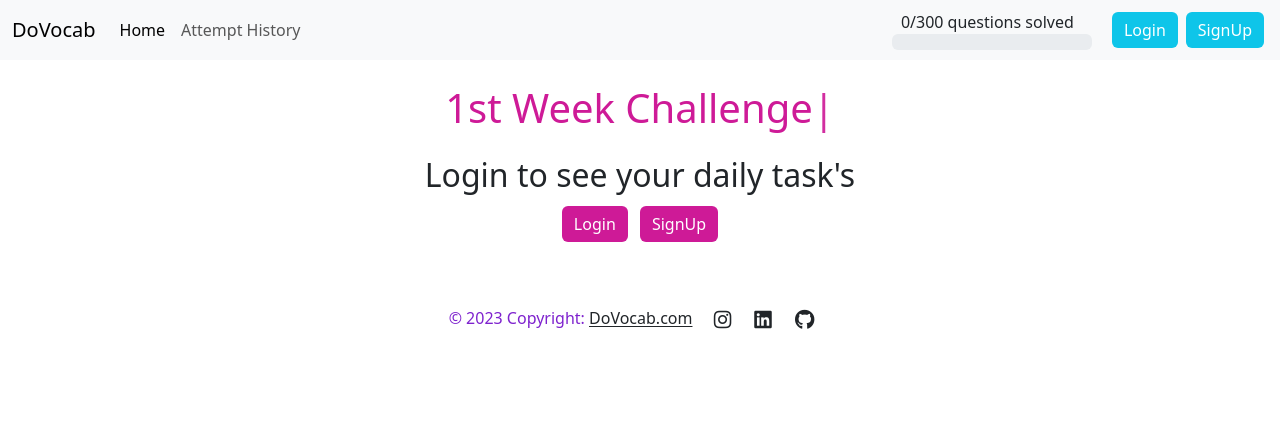
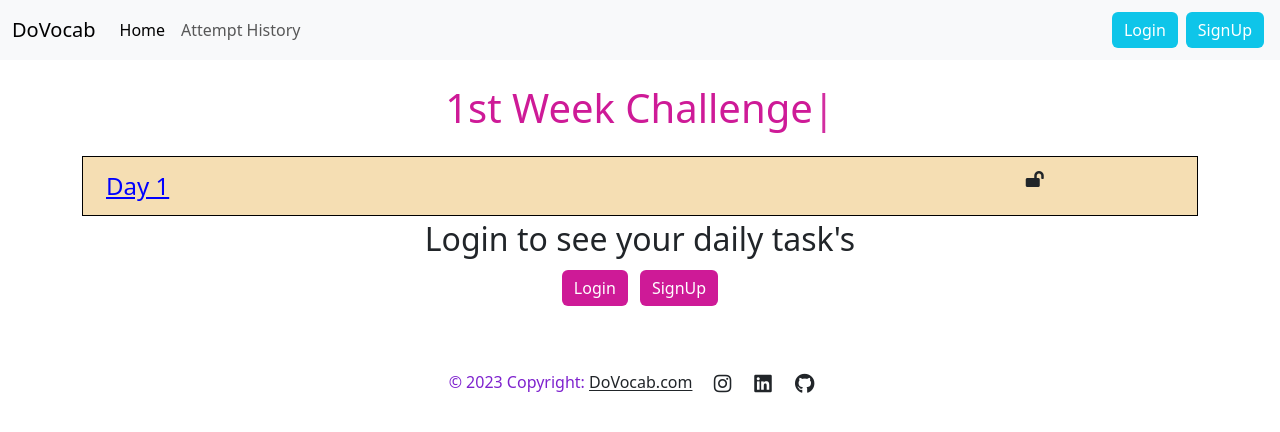
Before and after one commit to ANSH127/DoVocab, a Django app: page / in a window 1280 px wide. Shown: the top 432 px of the page. Run offline with Django 4.2, Linux system fonts and the light colour scheme; data comes from the database, SQL or seed files in the repository; both versions use the stored data as it was after the commit; some libraries are stand-ins or nearby versions.

Commit message:
updating files

```diff
--- a/templates/base.html
+++ b/templates/base.html
@@ -114,7 +114,7 @@
             setTimeout(() => {
                 x.style.display = "none";
 
-            }, 2000);
+            }, 4000);
 
         }
     </script>
--- a/templates/home1.html
+++ b/templates/home1.html
@@ -24,6 +24,10 @@
     }
     body {
         /* background: url('/media/pexels-rafael-guajardo-604684.jpg') no-repeat center center; */
+    }
+    #open:hover{
+        color: red;
+
     }
 </style>
 {% endblock css %}
@@ -65,7 +69,7 @@
 
                     {% else %}
                     <form action="/day/{{task.task.sno}}/test" method="post">{% csrf_token %}
-                        <input type="submit" value="{{task.task.title}}">
+                        <input type="submit" id="open" value="{{task.task.title}}">
                         <span class="badge text-bg-warning">Pending</span>
 
                     </form>
@@ -143,7 +147,7 @@
 
 <script>
     var typed = new Typed('#typed', {
-        strings: ["Your Daily Tasks","1st Week Challenge",'Complete this to proceed'],
+        strings: ["Your Daily Tasks","1st Week Challenge",'Complete this to proceed','Boost your vocabulary',],
         backSpeed: 15,
         smartBackspace: true,
         backDelay: 2200,
--- /dev/null
+++ b/templates/home2.html
@@ -0,0 +1,124 @@
+{% extends 'base.html' %}
+{% block title%} DoVocab{% endblock %}
+
+
+
+{% block css %}
+<style>
+    input {
+        background-color: wheat;
+        border: none;
+        text-decoration: underline;
+        color: blue;
+        font-size: x-large;
+    }
+
+    body {
+        /* background: url('/media/pexels-rafael-guajardo-604684.jpg') no-repeat center center; */
+    }
+
+    #open:hover {
+        color: red;
+
+    }
+</style>
+{% endblock css %}
+
+{% block body %}
+
+
+<h1 class="text-center my-4" style="color: #ce1a97; font-family: inherit;"><span id="typed"></span></h1>
+
+
+<div class="container mt-4">
+    {% for task in task %}
+    <div>
+        <div class="my-1" style="border: 1px solid black; padding:10px; background-color: wheat;">
+            <div class="row " style="margin-left: -5px;">
+                <div class="col-10">
+                    <form action="/day/{{task.sno}}/test" method="post">{% csrf_token %}
+                        <input type="submit" id="open" value="{{task.title}}">
+
+                    </form>
+
+
+
+                </div>
+                <div class="col-2">
+                    <i class="fas fa-lock-open"></i>
+                </div>
+            </div>
+        </div>
+
+
+
+    </div>
+
+    {% endfor %}
+</div>
+
+<div class="text-center">
+    <h2 class="text-center">Login to see your daily task's</h2>
+
+    <a style="background-color: #ce1a97; border: none;" href="/login/" type="button"
+        class="btn btn-primary mx-1 my-1">Login</a>
+    <a style="background-color: #ce1a97; border: none;" href="/signup/" type="button"
+        class="btn btn-primary mx-1 my-1">SignUp</a>
+</div>
+
+
+<footer class="text-center text-white" style="background-color: #f1f1f1;">
+
+    <div class="text-center text-dark mt-3" id="foot"
+        style="background-color: white; color: #7e22ce !important;bottom: 0; margin-top: 50px !important; ">
+
+
+
+        © 2023 Copyright:
+        <a class="text-dark" href="https://DoVocab's.com/">DoVocab.com</a>
+
+        <!-- Instagram -->
+        <a class="btn btn-link btn-floating btn-lg text-dark" target="_blank"
+            href="https://www.instagram.com/i_agarwal_ansh/" role="button" data-mdb-ripple-color="dark"><i
+                class="fab fa-instagram"></i></a>
+
+        <!-- Linkedin -->
+        <a class="btn btn-link btn-floating btn-lg text-dark" target="_blank"
+            href="https://www.linkedin.com/in/ansh-agarwal-390797253/" role="button" data-mdb-ripple-color="dark"
+            style="margin: -15px !important;"><i class="fab fa-linkedin"></i></a>
+        <!-- Github -->
+        <a class="btn btn-link btn-floating btn-lg text-dark" target="_blank" href="https://github.com/the-error4-0-4"
+            role="button" data-mdb-ripple-color="dark"><i class="fab fa-github"></i></a>
+
+    </div>
+    <!-- Copyright -->
+</footer>
+
+{% endblock body %}
+
+
+{% block js %}
+
+<script>
+    var typed = new Typed('#typed', {
+        strings: ["Your Daily Tasks", "1st Week Challenge", 'Complete this to proceed', 'Boost your vocabulary',],
+        backSpeed: 15,
+        smartBackspace: true,
+        backDelay: 2200,
+        startDelay: 1000,
+        typeSpeed: 25,
+        loop: true,
+        showCursor: true,
+
+    });
+
+    let x1 = document.getElementById('count').innerHTML
+    // console.log(x1)
+    let percent = Math.ceil(parseInt(x1) * 100 / 300)
+    // console.log(percent)
+    document.getElementById('progressbar').style.width = percent + "%";
+
+
+
+</script>
+{% endblock js %}
--- a/vocab/templatetags/extras2.py
+++ b/vocab/templatetags/extras2.py
@@ -4,5 +4,5 @@ register=template.Library()
 @register.filter(name='check')
 def check(val1,val2):
     value=val1.split(',')
-    print(type(value[val2-1]))
+    # print(type(value[val2-1]))
     return int(value[val2-1])
--- a/vocab/views.py
+++ b/vocab/views.py
@@ -14,20 +14,25 @@ import math
 
 
 def home(request):
-    task1=userdetail.objects.filter(user=request.user)
-    # print(task1)
-    progress=userdetail.objects.filter(user=request.user,test_status="True")
-    # print(progress)
-    c=0
-    for i in progress:
-        c+=i.points
+    if request.user.is_authenticated:
+        task1=userdetail.objects.filter(user=request.user)
+        # print(task1)
+        progress=userdetail.objects.filter(user=request.user,test_status="True")
+        # print(progress)
+        c=0
+        for i in progress:
+            c+=i.points
 
-    # print(c)
-    Percent=math.ceil(c*100/300)
-    # print(Percent)
+        # print(c)
+        Percent=math.ceil(c*100/300)
+        # print(Percent)
 
-    params={'task':task1,'user':request.user,'count':c,'percent':Percent}
-    return render(request,"home1.html",params)
+        params={'task':task1,'user':request.user,'count':c,'percent':Percent}
+        return render(request,"home1.html",params)
+    else:
+        task2=Task_Result.objects.filter(sno=1)
+        print(task2)
+        return render(request,'home2.html',{'task':task2})
 
 
 
@@ -49,7 +54,22 @@ def test(request,myid):
         else:
             return render(request,'404.html')
     else:
-        return redirect('/')
+        if request.method=="POST":
+
+            taskid=myid
+            obj=Task_Result.objects.filter(sno=taskid)[0]
+            start=obj.s_range
+            end=obj.e_range
+            # print(start,end)
+            ques=Question.objects.filter(sno__gte=obj.s_range,sno__lte=obj.e_range)
+            params={'ques':ques,'start':start}
+
+            return render(request,"ques.html",params)
+        else:
+            return render(request,'404.html')
+
+
+
 
 
 
@@ -59,24 +79,47 @@ def result(request):
         # print(val)
         print(start,end)
         if request.method=="POST":
-            res=request.POST.get('mytxt','')
-            # print(res)
-            res=res[:len(res)-1]
-            choosen=res
-            res1=res.split(',')
-            obj=Question.objects.filter(sno__gte=start,sno__lte=end)
-            # print(obj)
-            # print(res1)
-            p=0
-            for i in range(len(obj)):
-                # print(obj[i].correct_opt)
-                if str(obj[i].correct_opt)==res1[i]:
-                    p+=1
-            # print("TOTAL POINTS",p)
-            userdetail.objects.filter(user=request.user,task=Task_Result.objects.filter(sno=val)[0]).update(test_status="True",points=p,user_choosen=choosen)
-            userdetail.objects.filter(user=request.user,task=Task_Result.objects.filter(sno=val+1)[0]).update(test_unlock="True")
+            if request.user.is_authenticated:
 
-            return redirect("/")
+                res=request.POST.get('mytxt','')
+                # print(res)
+                res=res[:len(res)-1]
+                choosen=res
+                res1=res.split(',')
+                obj=Question.objects.filter(sno__gte=start,sno__lte=end)
+                # print(obj)
+                # print(res1)
+                p=0
+                for i in range(len(obj)):
+                    # print(obj[i].correct_opt)
+                    if str(obj[i].correct_opt)==res1[i]:
+                        p+=1
+                # print("TOTAL POINTS",p)
+                userdetail.objects.filter(user=request.user,task=Task_Result.objects.filter(sno=val)[0]).update(test_status="True",points=p,user_choosen=choosen)
+                userdetail.objects.filter(user=request.user,task=Task_Result.objects.filter(sno=val+1)[0]).update(test_unlock="True")
+
+                return redirect("/")
+
+            else:
+                res=request.POST.get('mytxt','')
+                print(res)
+                res=res[:len(res)-1]
+                choosen=res
+                res1=res.split(',')
+                p=0
+                obj=Question.objects.filter(sno__gte=start,sno__lte=end)
+
+                for i in range(len(obj)):
+                    # print(obj[i].correct_opt)
+                    if str(obj[i].correct_opt)==res1[i]:
+                        p+=1
+                print("TOTAL POINTS",p)
+                messages.success(request,f'You scored {p} points out of 10.To do more task and review your wrong answer SignUp! ')
+                return redirect('/')
+
+
+
+
         else:
             return render(request,'404.html')
 
@@ -97,21 +140,25 @@ def handleSignup(request):
         password=request.POST.get('password','')
         password1=request.POST.get('password1','')
         # print(username,name,signup_email,password,password1)
+        if len(name.split())!=2:
+            messages.error(request,'Enter your full name')
+            return redirect('signup')
+
         fname=name.split()[0]
         lname=name.split()[1]
         # username should be atleast 10 character long
         if len(username)>10:
             messages.error(request,'username must be under 10 characters')
-            return redirect('/')
+            return redirect('signup')
         # username should be alphanumeric
 
         if not  username.isalnum():
             messages.error(request,'username should only cantain letters and number')
-            return redirect('/')
+            return redirect('signup')
         # password should be match with confirm password field
         if password!=password1:
             messages.error(request,'Password does not match')
-            return redirect('/')
+            return redirect('signup')
 
 
         myuser=User.objects.create_user(username,signup_email,password)
@@ -123,7 +170,7 @@ def handleSignup(request):
 
         userdetail2.save()
 
-        for i in range(2,4):
+        for i in range(2,8):
             userdetail2=userdetail(user=username,task=Task_Result.objects.filter(sno=i)[0])
             userdetail2.save()
 
```
Also changed, not shown: templates/ques.html (+20 -9 lines), templates/signup.html (+13 -6 lines), db.sqlite3, vocab/models.py (line endings or trailing spaces).
